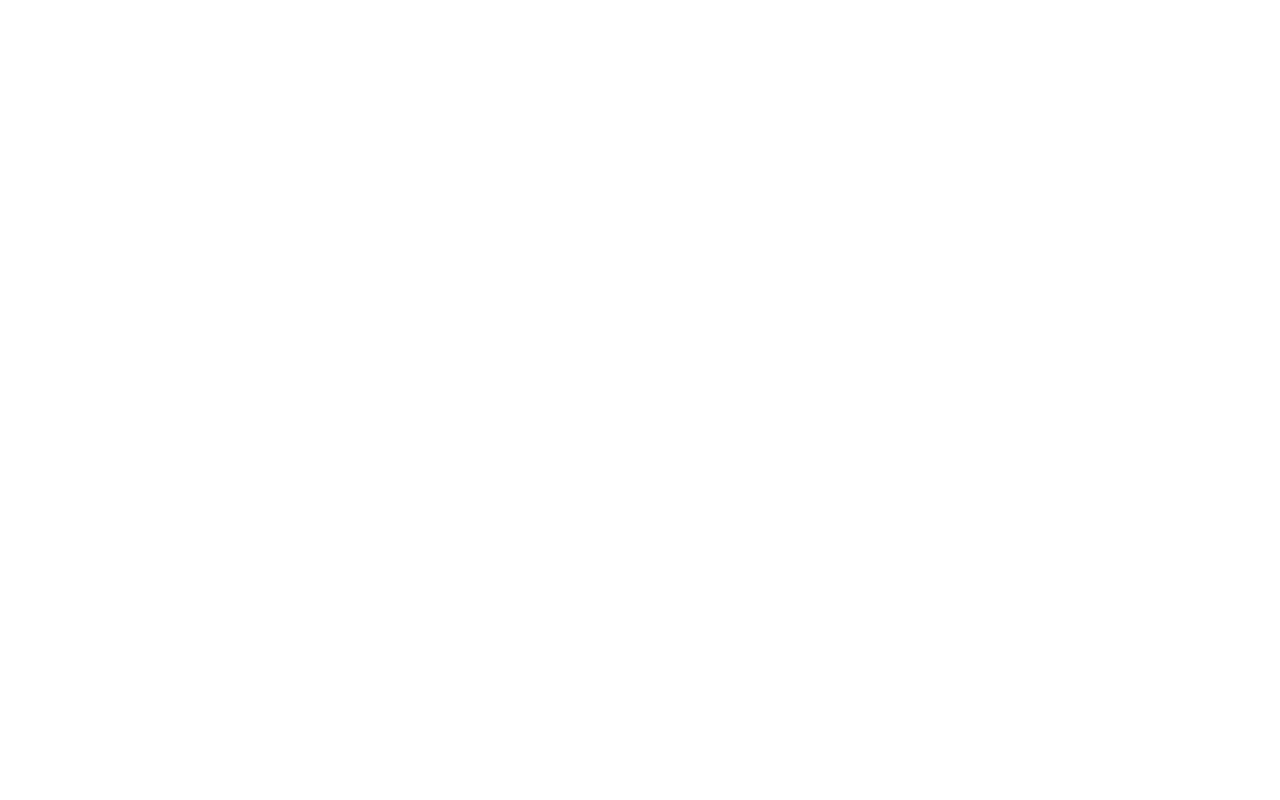
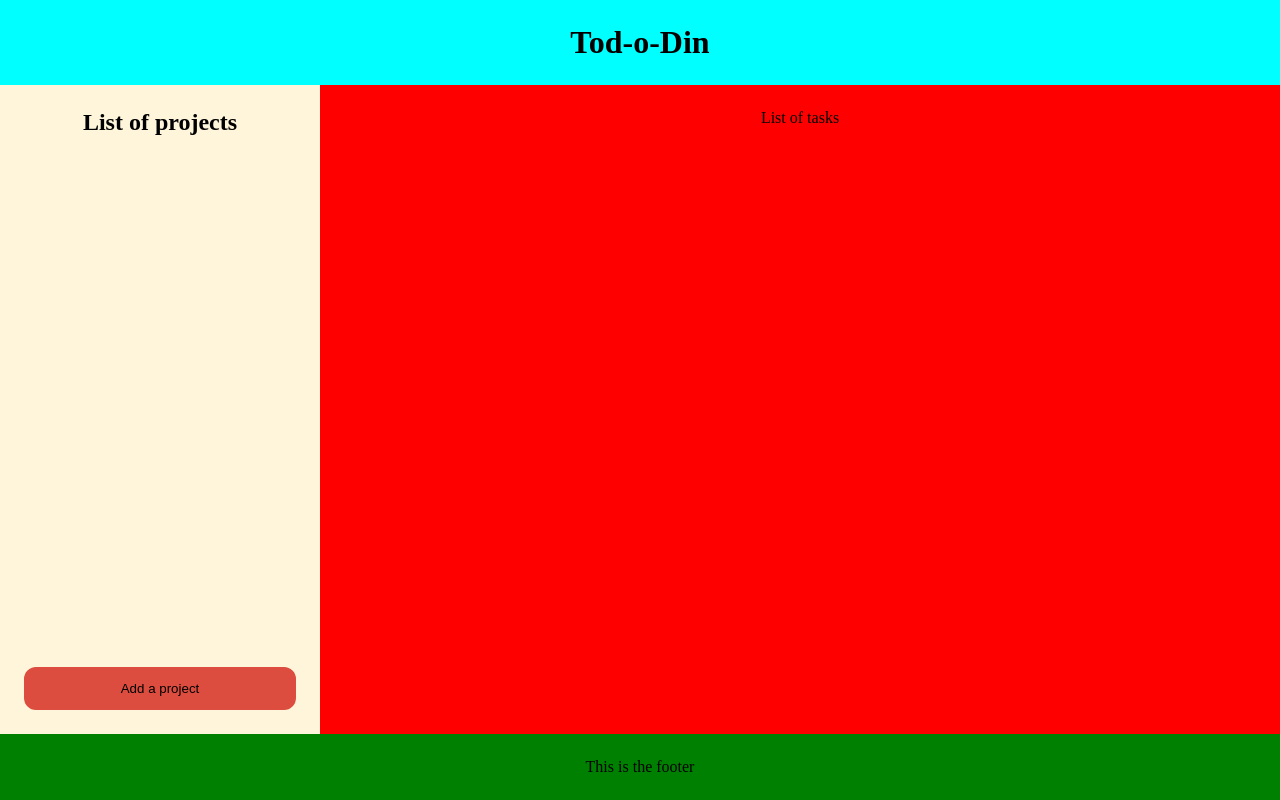
Before and after one commit to emiledrablant/tod-o-din, a website built with webpack: page src/todo.html in a window 1280 px wide. Built offline with nearby package versions, Linux system fonts and the light colour scheme.

Commit message:
basic styling (in progress)

```diff
--- a/src/style.css
+++ b/src/style.css
@@ -0,0 +1,65 @@
+
+* {
+    margin: 0;
+    padding: 0;
+    box-sizing: border-box;
+}
+
+html, body {
+    width: 100%;
+    height: 100%;
+}
+
+#container {
+    display: grid;
+    grid-template-columns: 1fr 3fr;
+    min-height: 100%;
+    grid-template-rows: auto 1fr auto;
+
+    text-align: center;
+}
+
+#container div {
+    padding: 24px;
+}
+
+#header, #footer {
+    grid-column: 1 / 3;
+
+    display: flex;
+    align-items: center;
+    justify-content: center;
+}
+
+#header {
+    background-color: aqua;
+}
+
+#menu, #content {
+    grid-row: 2 / 3;
+}
+
+#menu {
+    background-color: #fef5db;
+    display: grid;
+}
+
+#btn-project {
+    align-self: end;
+    padding: 12px;
+    background-color: #dd4d3f;
+    border-radius: 12px;
+    border: #dd4d3f 2px solid;
+}
+
+#btn-project:hover {
+    border: black 2px solid;
+}
+
+#content {
+    background-color: red;
+}
+
+#footer {
+    background-color: green;
+}
--- a/src/todo.html
+++ b/src/todo.html
@@ -1,11 +1,19 @@
 <!DOCTYPE html>
 <html lang="en">
-<head>
-    <meta charset="UTF-8">
-    <meta name="viewport" content="width=device-width, initial-scale=1.0">
+  <head>
+    <meta charset="UTF-8" />
+    <meta name="viewport" content="width=device-width, initial-scale=1.0" />
     <title>Tod-o-Din</title>
-</head>
-<body>
-
-</body>
+  </head>
+  <body>
+    <div id="container">
+      <div id="header"><h1>Tod-o-Din</h1></div>
+      <div id="menu">
+        <h2>List of projects</h2>
+        <button id="btn-project">Add a project</button>
+      </div>
+      <div id="content">List of tasks</div>
+      <div id="footer">This is the footer</div>
+    </div>
+  </body>
 </html>
```
